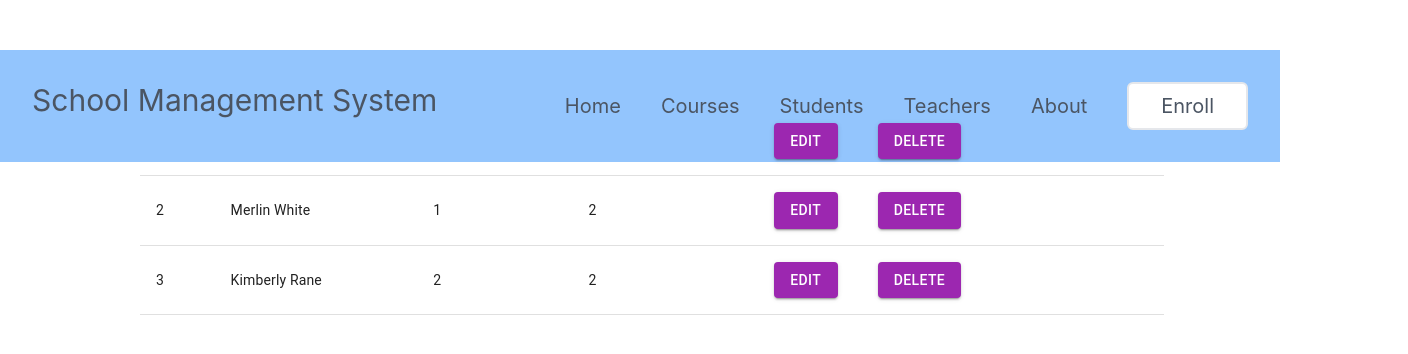
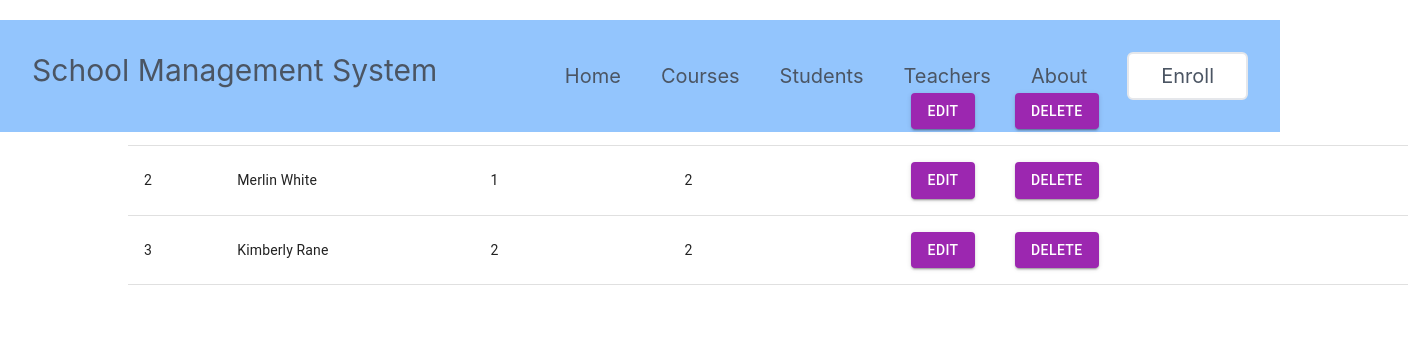
Before and after one commit to KeithWesley254/frontend-group-3-project, a React (Create React App) app: page /students in a window 1280 px wide. Shown: the top 354 px of the page, 1408 px wide, since content can reach past the window. Built offline with nearby package versions, Linux system fonts and the light colour scheme; data requests are answered from the project's data file.

Commit message:
milestone: corrections

```diff
--- a/src/Components/Header.js
+++ b/src/Components/Header.js
@@ -11,11 +11,11 @@ const Header = () => {
             <NavLink to="/logo">School Management System</NavLink>
         </div>
         <div className='text-xl'>
-            <NavLink to="/" exact className='mr-10 hover:text-white'>Home</NavLink>
-            <NavLink to="/courses" exact className='mr-10 hover:text-white'>Courses</NavLink>
-            <NavLink to="/students" exact className='mr-10 hover:text-white'>Students</NavLink>
-            <NavLink to="/teachers" exact className='mr-10 hover:text-white'>Teachers</NavLink>
-            <NavLink to="/about" exact className='mr-10 hover:text-white'>About</NavLink>
+            <NavLink to="/" exact="true" className='mr-10 hover:text-white'>Home</NavLink>
+            <NavLink to="/courses" exact="true" className='mr-10 hover:text-white'>Courses</NavLink>
+            <NavLink to="/students" exact="true" className='mr-10 hover:text-white'>Students</NavLink>
+            <NavLink to="/teachers" exact="true" className='mr-10 hover:text-white'>Teachers</NavLink>
+            <NavLink to="/about" exact="true" className='mr-10 hover:text-white'>About</NavLink>
             <button className='border-2 bg-white rounded-md hover:bg-white px-8 py-2'>Enroll</button>
         </div>
       </div>
--- a/src/Pages/StudentsPage.js
+++ b/src/Pages/StudentsPage.js
@@ -34,8 +34,8 @@ const StudentsPage = () => {
 
   //Styling..
   const tableStyle = {
-    width: "80%",
-    margin: "50px 100px 100px 140px",
+    width: "100%",
+    margin: "20px 10%"
   }
 
 
```
